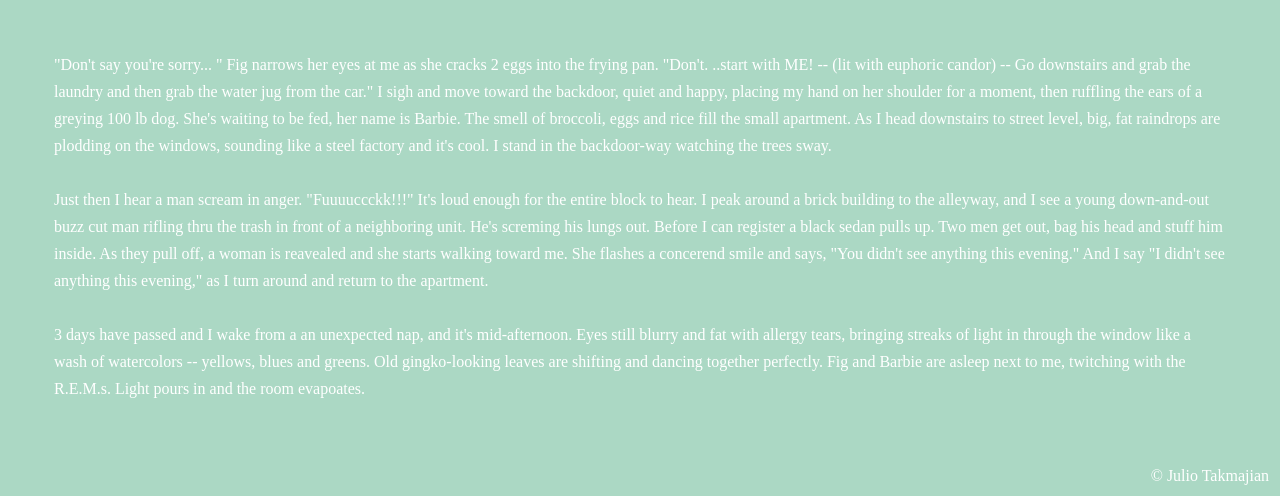
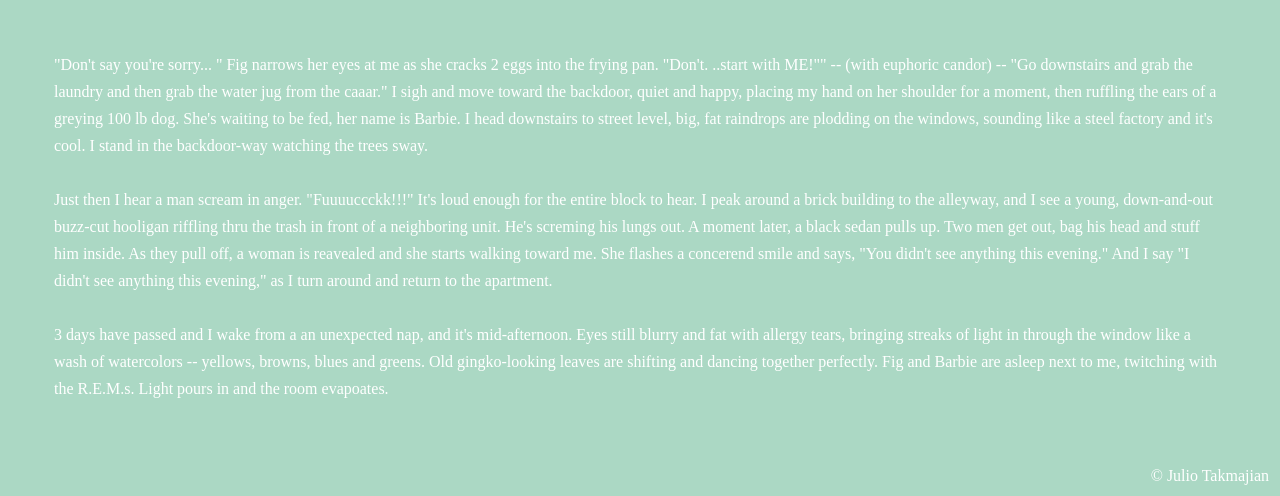
Before and after one commit to 000pjs/html-me-something, a plain HTML site: page index.html in a window 1280 px wide. Shown: the part 591-1087 px from the top of the page. Drawn offline with nearby package versions, Linux system fonts and the light colour scheme.

Commit message:
Changed punctuation in story

```diff
--- a/index.html
+++ b/index.html
@@ -23,20 +23,19 @@
 
         <p>
             "Don't say you're sorry... " Fig narrows her eyes at me as she cracks 2 eggs into the frying pan.
-            "Don't. ..start with ME! -- (lit with euphoric candor) -- Go downstairs and grab the laundry and then grab the water jug from the car."
+            "Don't. ..start with ME!"" -- (with euphoric candor) -- "Go downstairs and grab the laundry and then grab the water jug from the caaar."
             I sigh and move toward the backdoor, quiet and happy, placing my hand on her shoulder for a moment,
-            then ruffling the ears of a greying 100 lb dog. She's waiting to be fed, her name is Barbie. The smell of broccoli, eggs and rice
-            fill the small apartment.  As I head downstairs to street level, big, fat raindrops are plodding on the windows, sounding like a steel factory and it's cool.
-            I stand in the backdoor-way watching the trees sway. <br>
+            then ruffling the ears of a greying 100 lb dog. She's waiting to be fed, her name is Barbie. I head downstairs to street level, big, fat raindrops are
+            plodding on the windows, sounding like a steel factory and it's cool.  I stand in the backdoor-way watching the trees sway. <br>
             <br>
             Just then I hear a man scream in anger.  "Fuuuuccckk!!!" It's loud enough for the entire block to hear.  I peak around a brick building to the alleyway, and I see
-            a young down-and-out buzz cut man rifling thru the trash in front of a neighboring unit.  He's screming his lungs out.  Before I can register
-            a black sedan pulls up. Two men get out, bag his head and stuff him inside. As they pull off, a woman is reavealed and she starts walking toward me.
+            a young, down-and-out buzz-cut hooligan riffling thru the trash in front of a neighboring unit.  He's screming his lungs out. A moment later, a black sedan pulls up.
+            Two men get out, bag his head and stuff him inside. As they pull off, a woman is reavealed and she starts walking toward me.
             She flashes a concerend smile and says, "You didn't see anything this evening."  And I say "I didn't see
             anything this evening," as I turn around and return to the apartment.<br>
             <br>
             3 days have passed and I wake from a an unexpected nap, and it's mid-afternoon.  Eyes still blurry and fat with allergy tears, bringing streaks of
-            light in through the window like a wash of watercolors -- yellows, blues and greens.  Old gingko-looking leaves are shifting and dancing together perfectly.
+            light in through the window like a wash of watercolors -- yellows, browns, blues and greens.  Old gingko-looking leaves are shifting and dancing together perfectly.
             Fig and Barbie are asleep next to me, twitching with the R.E.M.s. Light pours in and the room evapoates.
 
         </p>
```
